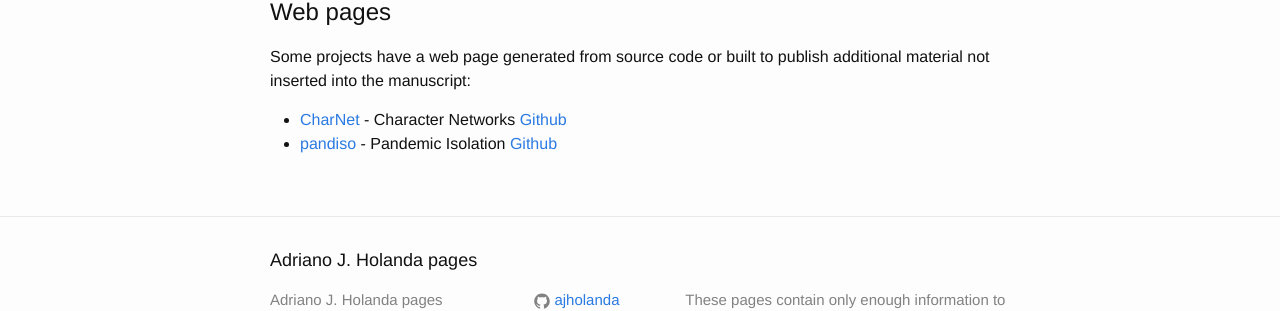
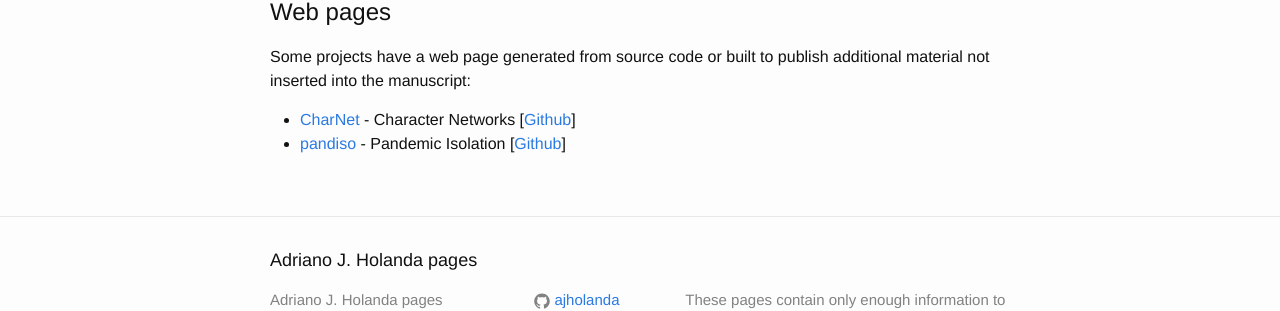
Before and after one commit to ajholanda/ajholanda.github.io, a Jekyll site: the page built from projects.md, in a window 1280 px wide. Shown: the part 386-697 px from the top of the page. Built offline with Jekyll 4.4.1, drawn with Linux system fonts in a browser that asks for light colours.

```diff
--- a/projects.md
+++ b/projects.md
@@ -21,5 +21,5 @@ Some projects have a web page generated from source code or
 built to publish additional material not inserted into the
 manuscript:
 
-- [CharNet](/charnet/) - Character Networks [Github](https://github.com/aholanda/charnet)
-- [pandiso](/pandiso/) - Pandemic Isolation [Github](https://github.com/aholanda/pandiso)
+- [CharNet](/charnet/) - Character Networks [[Github](https://github.com/aholanda/charnet)]
+- [pandiso](/pandiso/) - Pandemic Isolation [[Github](https://github.com/aholanda/pandiso)]
```
